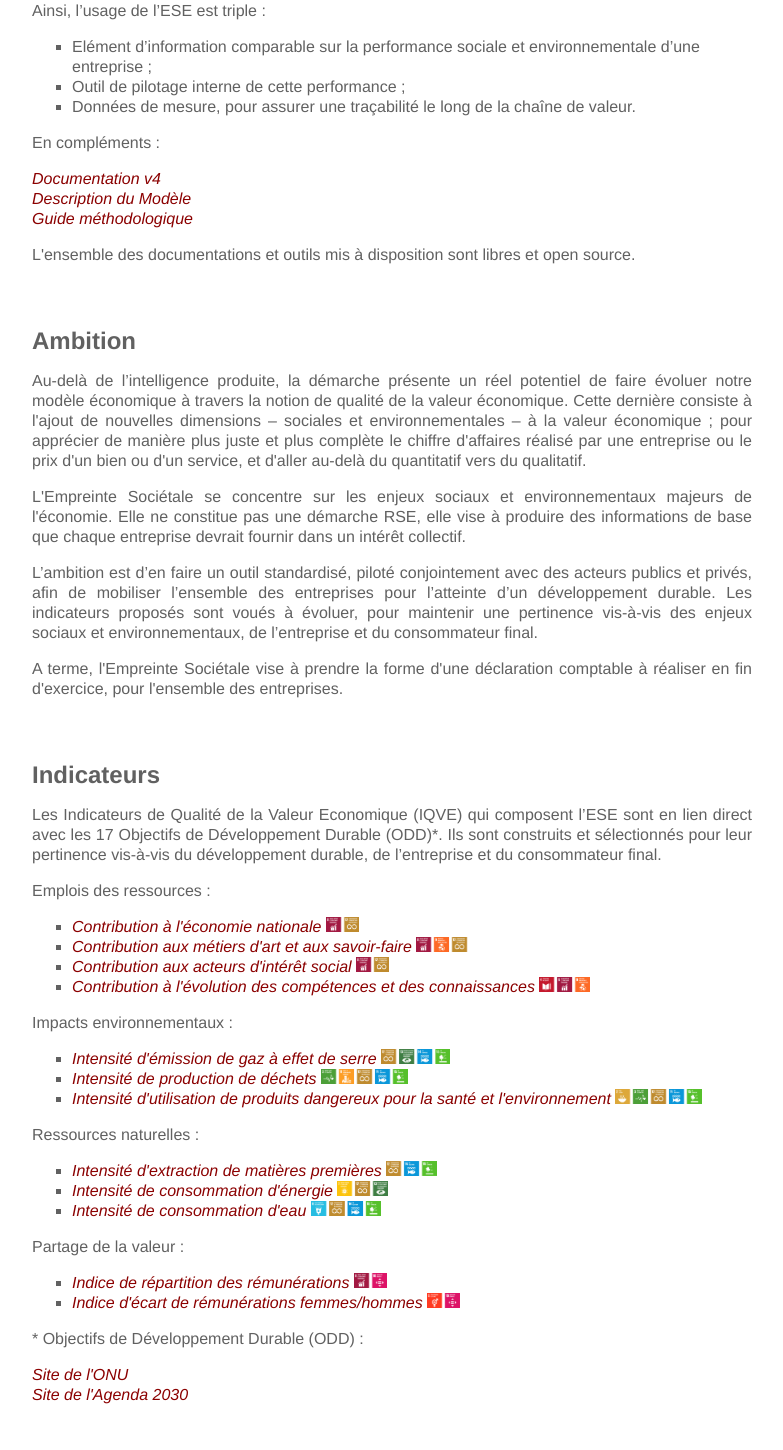
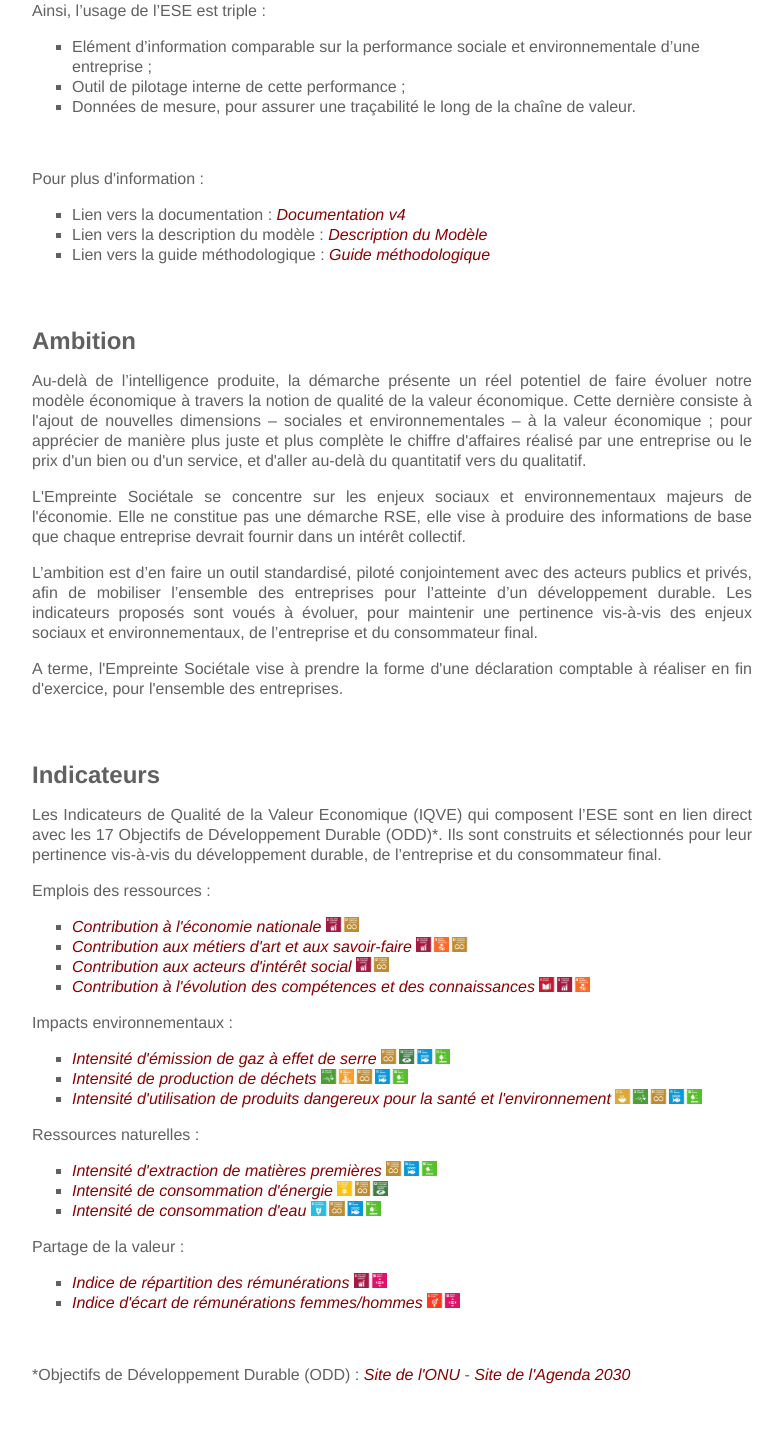
Before and after one commit to La-Societe-Nouvelle/LaSocieteNouvelle-Website, a Next.js app: page /empreinte-societale in a window 1280 px wide. Shown: the part 620-2070 px from the top of the page, without its empty margins (248-1031 px from the left). Built offline with nearby package versions, Linux system fonts and the light colour scheme.

Commit message:
Update content

```diff
--- a/pages/empreinte-societale.js
+++ b/pages/empreinte-societale.js
@@ -28,13 +28,17 @@ export default function Home() {
               <li>Outil de pilotage interne de cette performance ;</li>
               <li>Données de mesure, pour assurer une traçabilité le long de la chaîne de valeur.</li>
             </ul>
-          <p>En compléments :</p>
-          <p>
-            <a className="text-link" href="/EmpreinteSocietale_documentation_v4.pdf">Documentation v4</a><br/>
-            <a className="text-link" href="modele-indicateurs">Description du Modèle</a><br/>
-            <a className="text-link" href="guide">Guide méthodologique</a>
-          </p>
-          <p>L'ensemble des documentations et outils mis à disposition sont libres et open source.</p>
+          <br/>
+          <div>
+            <p>Pour plus d'information :</p>
+            <p>
+              <ul>
+                <li>Lien vers la documentation : <a className="text-link" href="/EmpreinteSocietale_documentation_v4.pdf">Documentation v4</a><br/></li>
+                <li>Lien vers la description du modèle : <a className="text-link" href="modele-indicateurs">Description du Modèle</a><br/></li>
+                <li>Lien vers la guide méthodologique : <a className="text-link" href="guide">Guide méthodologique</a></li>
+              </ul>
+            </p>
+          </div>
         </div>
 
         <div className="strip">
@@ -69,13 +73,13 @@ export default function Home() {
           </ul>
           <p>Partage de la valeur :</p>
           <ul>
-            <li><a className="text-link" href="indicateur/dis">Indice de répartition des rémunérations </a><img className="odd-indic" src="/resources/odd_dis.png" /></li>
-            <li><a className="text-link" href="indicateur/geq">Indice d'écart de rémunérations femmes/hommes </a><img className="odd-indic" src="/resources/odd_geq.png" /></li>
+            <li><a className="text-link" href="indicateur/dis">Indice de répartition des rémunérations </a>
+                <img className="odd-indic" src="/resources/odd_dis.png" /></li>
+            <li><a className="text-link" href="indicateur/geq">Indice d'écart de rémunérations femmes/hommes </a>
+                <img className="odd-indic" src="/resources/odd_geq.png" /></li>
           </ul>
-          <p>* Objectifs de Développement Durable (ODD) :</p>
-          <p>
-            <a className="text-link" href="https://www.un.org/sustainabledevelopment/fr/" target="_blank">Site de l'ONU</a><br/>
-            <a className="text-link" href="https://www.agenda-2030.fr/">Site de l'Agenda 2030</a><br/>
+          <br/>
+          <p>*Objectifs de Développement Durable (ODD) : <a className="text-link" href="https://www.un.org/sustainabledevelopment/fr/" target="_blank">Site de l'ONU</a> - <a className="text-link" href="https://www.agenda-2030.fr/">Site de l'Agenda 2030</a><br/>
           </p>
         </div>
 
```
